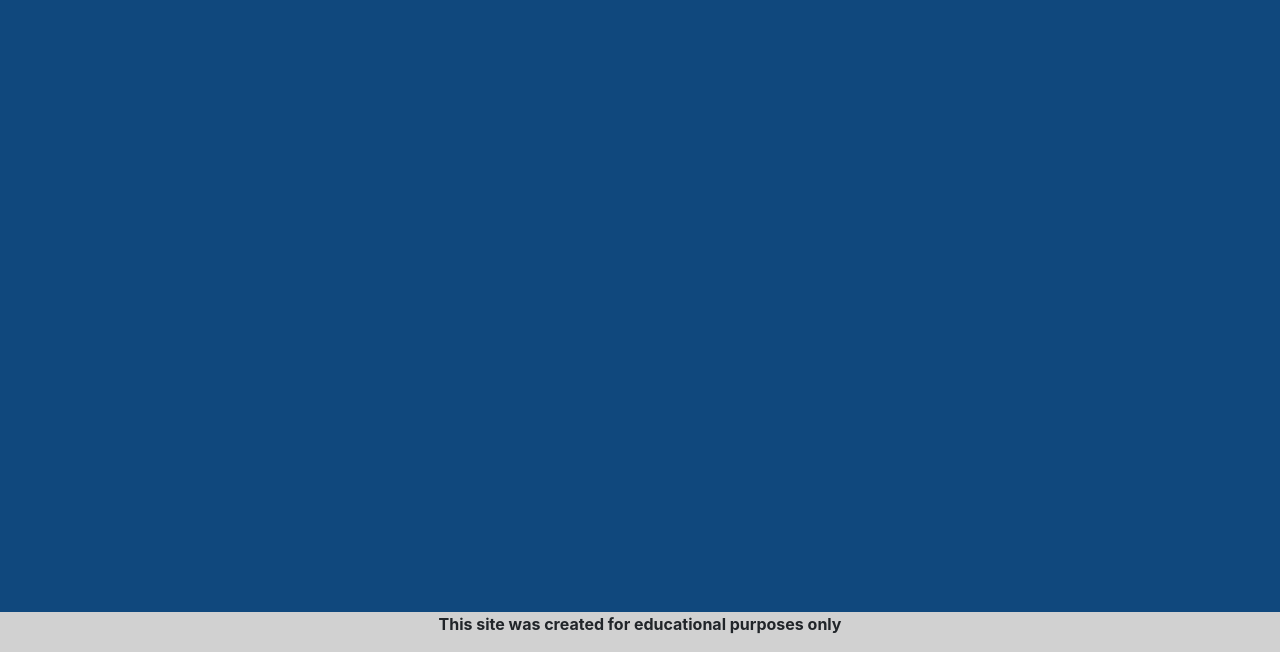
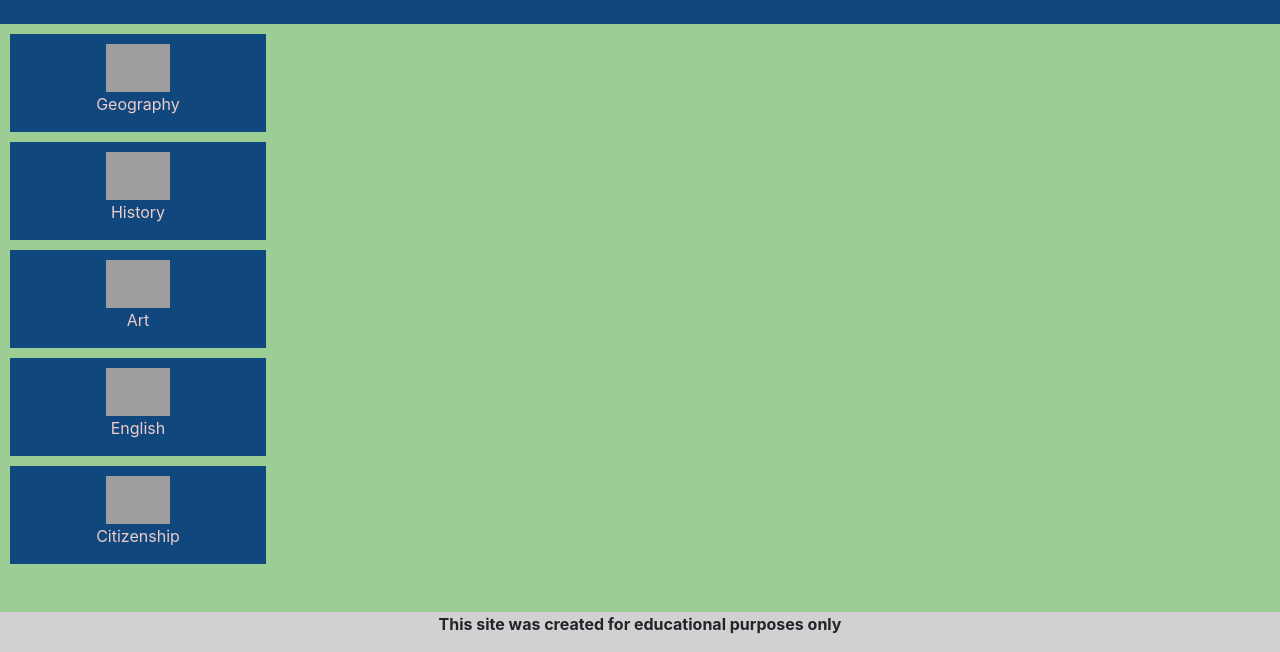
Before and after one commit to woejaddicor/quiz-app, a plain HTML site: page revision.html in a window 1280 px wide. Shown: the part 148-800 px from the top of the page. Drawn offline with nearby package versions, Linux system fonts and the light colour scheme; grey boxes are pictures that could not be loaded.

Commit message:
adds revision html

```diff
--- a/assets/css/style.css
+++ b/assets/css/style.css
@@ -9,7 +9,7 @@ body {
 }
 
 nav {
-    background-color: #D1D1D1;
+  background-color: #d1d1d1;
   color: #043059;
 }
 
@@ -24,7 +24,7 @@ nav a {
 }
 
 #welcome h1 {
-    color: #EECCCC;
+  color: #eecccc;
   font-size: 4rem;
   text-shadow: 2px 2px 2px #000000;
 }
@@ -45,7 +45,7 @@ nav a {
 
 #home-content {
   background-color: #9bcd95;
-    color: #648DE5;
+  color: #648de5;
   font-size: 2rem;
   display: flex;
   flex-direction: column;
@@ -59,12 +59,12 @@ nav a {
   flex-direction: column;
   justify-content: center;
   padding-left: 4rem;
-    color: #EECCCC;
+  color: #eecccc;
 }
 
 #badges {
   background-color: #9bcd95;
-    color: #648DE5;
+  color: #648de5;
   font-size: 2rem;
   display: flex;
   flex-direction: column;
@@ -80,7 +80,7 @@ nav a {
   background-color: #10487d;
   padding-top: 10px;
   margin: 10px;
-    color: #EECCCC;
+  color: #eecccc;
 }
 
 .badges img {
@@ -93,7 +93,6 @@ nav a {
   background-color: #10487d;
 }
 
-
 /* Quiz Styling */
 
 #quiz-wrapper {
@@ -104,13 +103,13 @@ nav a {
 }
 
 #quiz-title {
-    color: #EECCCC;
+  color: #eecccc;
   font-size: 3rem;
   margin-top: 20px;
 }
 
 #counter {
-    color: #EECCCC;
+  color: #eecccc;
   font-size: 2rem;
   margin-top: 20px;
 }
@@ -118,7 +117,7 @@ nav a {
 #question {
   display: flex;
   font-size: 5rem;
-    color: #EECCCC;
+  color: #eecccc;
   margin-top: 20px;
 }
 
@@ -150,5 +149,35 @@ nav a {
 
 footer {
   flex-shrink: 0;
-    background-color: #D1D1D1;
+  background-color: #d1d1d1;
 }
+
+/* Revision Styling */
+
+.header-revision {
+  color: #eecccc;
+  background-color: #10487d;
+  padding: 2rem;
+}
+
+#revisions {
+  background-color: #9bcd95;
+  color: #648de5;
+  font-size: 1rem;
+}
+
+.revision {
+  display: flex;
+  justify-content: center;
+  flex-direction: column;
+  align-items: center;
+  padding-top: 10px;
+  margin: 10px;
+  color: #eecccc;
+  background-color: #10487d;
+  width: 20%;
+}
+
+img {
+  width: 25%;
+}
--- a/revision.html
+++ b/revision.html
@@ -1,13 +1,15 @@
 <!DOCTYPE html>
 <html lang="en">
-
   <head>
-    <meta charset="UTF-8">
-    <meta http-equiv="X-UA-Compatible" content="IE=edge">
-    <meta name="viewport" content="width=device-width, initial-scale=1.0">
+    <meta charset="UTF-8" />
+    <meta http-equiv="X-UA-Compatible" content="IE=edge" />
+    <meta name="viewport" content="width=device-width, initial-scale=1.0" />
     <title>Quiz App</title>
-    <link rel="stylesheet" href="assets/css/style.css">
-    <link rel="stylesheet" href="https://maxcdn.bootstrapcdn.com/bootstrap/4.5.2/css/bootstrap.min.css">
+    <link rel="stylesheet" href="assets/css/style.css" />
+    <link
+      rel="stylesheet"
+      href="https://maxcdn.bootstrapcdn.com/bootstrap/4.5.2/css/bootstrap.min.css"
+    />
   </head>
 
   <body>
@@ -28,11 +30,58 @@
         </nav>
       </div>
     </header>
-    <section class="content">
+    <section class="header-revision">
+      <h1>Revision</h1>
+    </section>
+    <section id="revisions" class="content">
+      <!-- Collection of images in the middle of the page -->
+
+      <div class="revision">
+        <img
+          src="https://cdn-icons-png.flaticon.com/512/4405/4405444.png"
+          alt=""
+          class=""
+        />
+        <p>Geography</p>
+      </div>
+      <div class="revision">
+        <img
+          src="https://i.pinimg.com/originals/0a/22/0f/0a220f2efde13db24c911e3f6870ccba.png"
+          alt=""
+          class=""
+        />
+        <p>History</p>
+      </div>
+      <div class="revision">
+        <img
+          src="https://i.pinimg.com/originals/e8/63/7a/e8637a5b750d32dad7a3f7da273ee134.png"
+          alt=""
+          class=""
+        />
+        <p>Art</p>
+      </div>
+      <div class="revision">
+        <img
+          src="https://icon-library.com/images/subject-icon/subject-icon-5.jpg"
+          alt=""
+          class=""
+        />
+        <p>English</p>
+      </div>
+      <div class="revision">
+        <img
+          class="revision-img"
+          src="https://cdn-icons-png.flaticon.com/512/3280/3280976.png"
+          alt=""
+          class=""
+        />
+        <p>Citizenship</p>
+      </div>
     </section>
     <footer class="text-center">
-        <p><strong>This site was created for educational purposes only</strong> </p>
+      <p>
+        <strong>This site was created for educational purposes only</strong>
+      </p>
     </footer>
   </body>
-
 </html>
```
Lines whose indentation alone changed are shown as unchanged.
